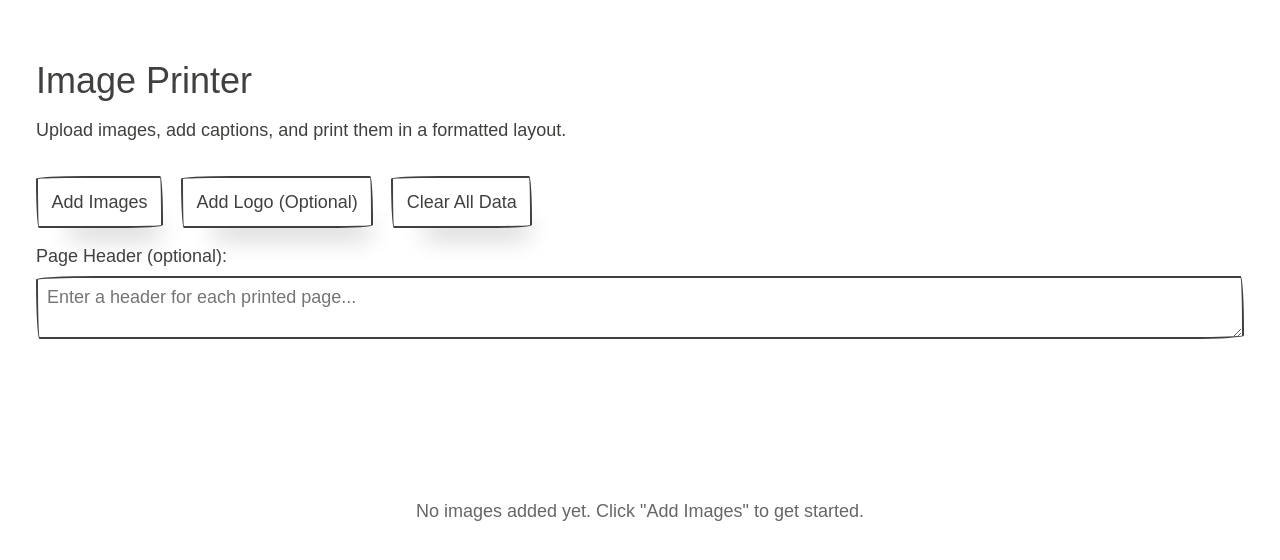
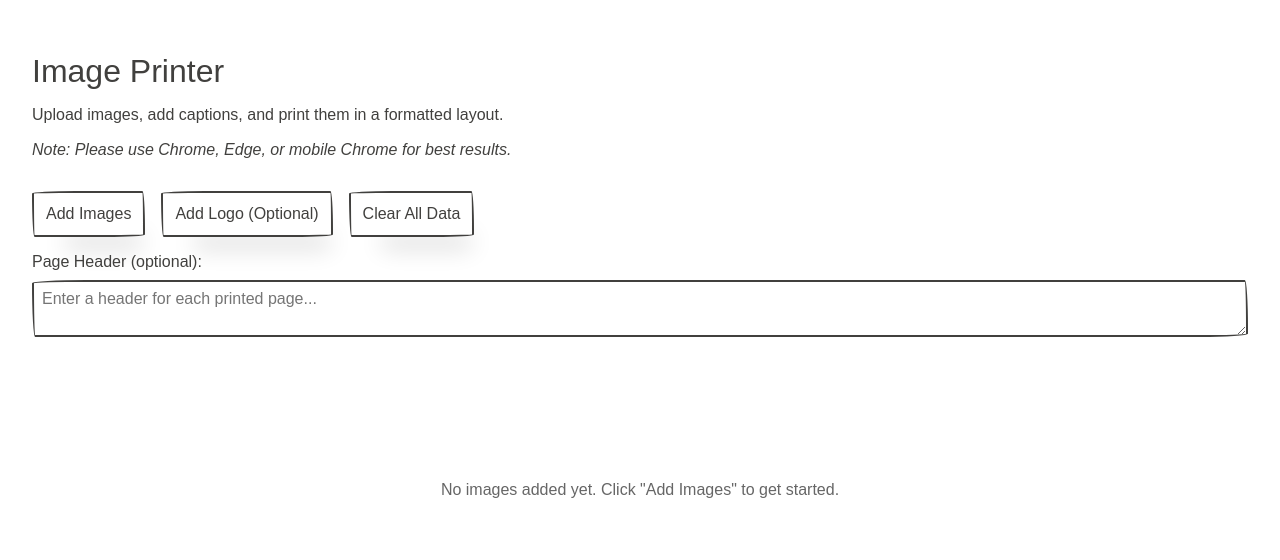
Before and after one commit to aneuhold/web-mini-apps, a Next.js app: page /image-printer in a window 1280 px wide. Shown: the top 560 px of the page. Built offline with nearby package versions, Linux system fonts and the light colour scheme; a web font is replaced by a local one.

Commit message:
Fix some safari styling (#2)
* Fix print view, but not actual printing

* Getting somewhere

* Revert "Getting somewhere"

This reverts commit a799a5d458dc3ef81432334188b060758f59ee1b.

* Fix base font size

* Finish up little tweaks

```diff
--- a/app/(routes)/image-printer/page.module.css
+++ b/app/(routes)/image-printer/page.module.css
@@ -152,7 +152,7 @@
       grid-template-rows: auto 1fr auto;
       justify-items: center;
 
-      page-break-inside: avoid;
+      break-inside: avoid;
 
       /* Header for each page, including the logo if provided */
       .pageHeader {
@@ -184,7 +184,6 @@
         grid-template-columns: 1fr;
         grid-template-rows: 1fr 1fr;
         gap: 2rem;
-
         min-height: 0;
       }
     }
@@ -202,9 +201,16 @@
 
     .printImageContainer {
       min-height: 0;
+      display: flex;
+      justify-content: center;
+
       .printImage {
         box-sizing: border-box;
-        height: 100%;
+        /* Key fix: Use max dimensions instead of fixed height to break the circular dependency */
+        max-width: 100%;
+        max-height: 100%;
+        width: auto;
+        height: auto;
         aspect-ratio: 4/3;
         object-fit: contain;
         border-radius: 4px;
--- a/app/(routes)/image-printer/page.tsx
+++ b/app/(routes)/image-printer/page.tsx
@@ -264,6 +264,9 @@ export default function Page() {
       <div className={styles.header}>
         <h1 className={styles.title}>Image Printer</h1>
         <p>Upload images, add captions, and print them in a formatted layout.</p>
+        <p>
+          <i>Note: Please use Chrome, Edge, or mobile Chrome for best results.</i>
+        </p>
       </div>
 
       <div className={styles.controls}>
--- a/app/global-styles/global.css
+++ b/app/global-styles/global.css
@@ -12,7 +12,7 @@
 @import './paperCSS-v1.9.2.css' layer(external) not print;
 
 html {
-  font-size: 18px;
+  font-size: 16px;
 }
 
 html,
```
